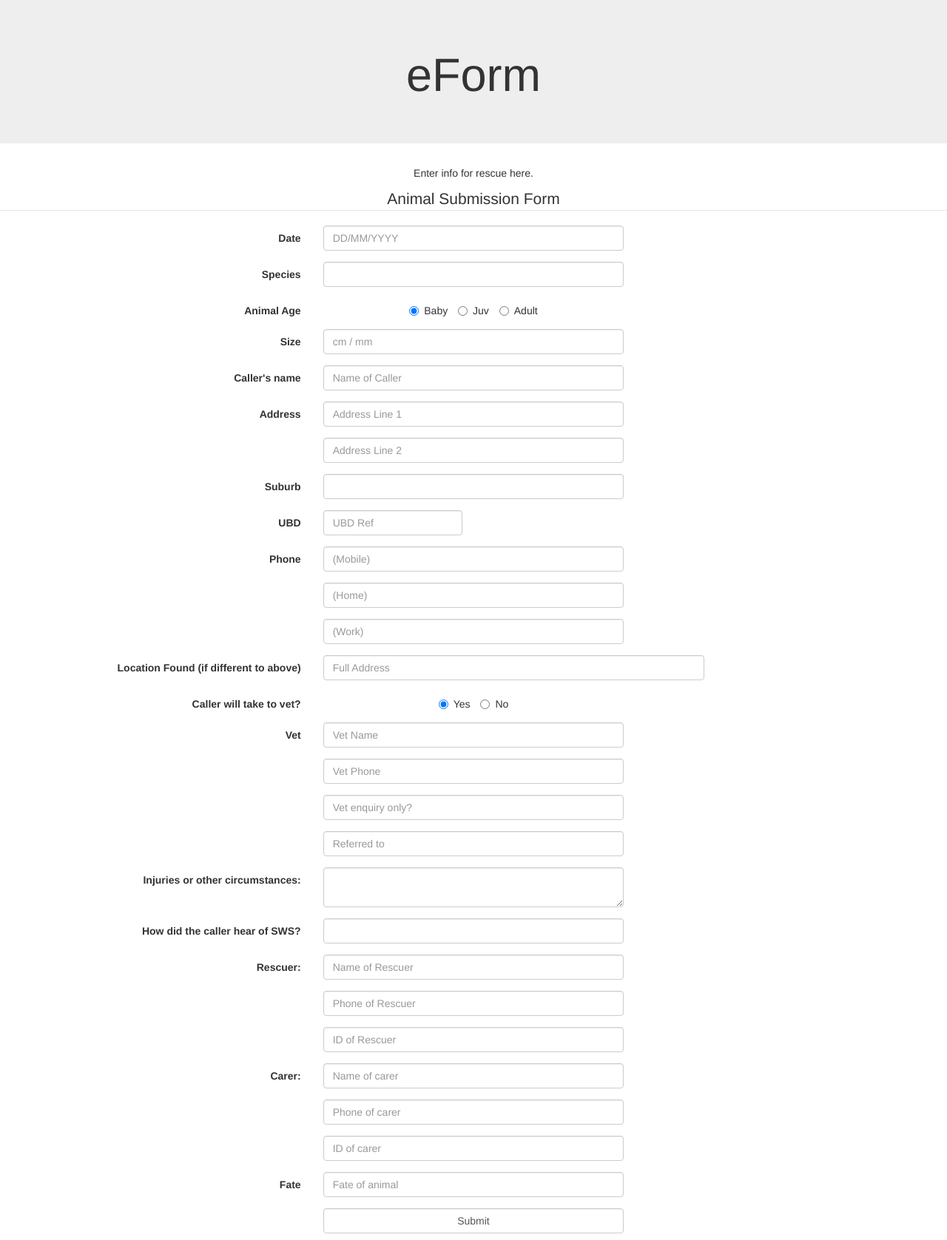
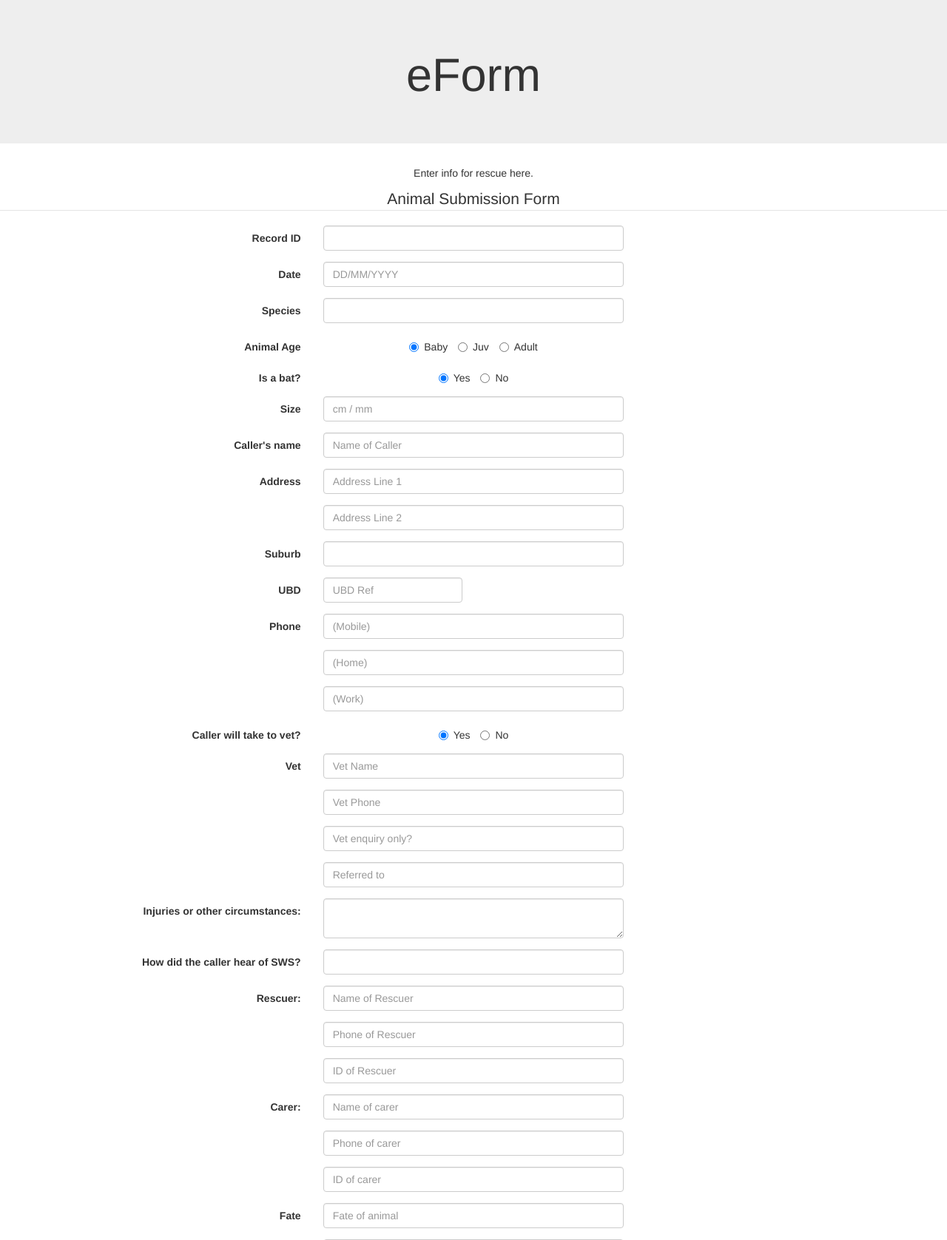
Before and after one commit to samturner3/SWRCA, a PHP site: page /comp344Ass2_PDO/eForm.php in a window 1280 px wide. Shown: the part 53-1730 px from the top of the page at 74% size. Run offline with PHP 8.4, Linux system fonts and the light colour scheme; some libraries are stand-ins or nearby versions.

Commit message:
modified e-form, removed unnecessary fields and updated sql insert statement

```diff
--- a/animalprofiletemplate.php
+++ b/animalprofiletemplate.php
@@ -151,7 +151,7 @@ require 'includes/pagetop.php'; ?>
 
       	<?php } ?>
 
-<?php if($row['species'] == 'Bat') : ?>
+<?php if($row['isBat'] == 'bat') : ?>
           <div class="col-sm-8 text-left col-lg-10">
             <img src='includes/batplotweight.php' class="img-responsive">
             <br></br>
--- a/eForm.php
+++ b/eForm.php
@@ -101,9 +101,18 @@ require 'includes/pagetop.php'; ?>
 
 <!-- Text input-->
 <div class="form-group">
+  <label class="col-md-4 control-label" for="textinput">Record ID</label>
+  <div class="col-md-4">
+  <input id="textinput" name="recordID" type="text" class="form-control input-md" required="">
+
+  </div>
+</div>
+
+<!-- Text input-->
+<div class="form-group">
   <label class="col-md-4 control-label" for="textinput">Date</label>
   <div class="col-md-4">
-  <input id="textinput" name="date" type="text" placeholder="DD/MM/YYYY" class="form-control input-md">
+  <input id="textinput" name="date" type="text" placeholder="DD/MM/YYYY" class="form-control input-md" required="">
 
   </div>
 </div>
@@ -112,7 +121,7 @@ require 'includes/pagetop.php'; ?>
 <div class="form-group">
   <label class="col-md-4 control-label" for="textinput">Species</label>
   <div class="col-md-4">
-  <input id="textinput" name="species" type="text" placeholder="" class="form-control input-md">
+  <input id="textinput" name="species" type="text" placeholder="" class="form-control input-md" required="">
 
   </div>
 </div>
@@ -126,12 +135,27 @@ require 'includes/pagetop.php'; ?>
       Baby
     </label>
     <label class="radio-inline" for="animalAge-1">
-      <input type="radio" name="animal_age" id="animalAge-1" value="Juv">
+      <input type="radio" name="animal_age" id="animalAge-1" value="Juvenile">
       Juv
     </label>
     <label class="radio-inline" for="animalAge-2">
       <input type="radio" name="animal_age" id="animalAge-2" value="Adult">
       Adult
+    </label>
+  </div>
+</div>
+
+<!-- Multiple Radios (inline) -->
+<div class="form-group">
+  <label class="col-md-4 control-label" for="bat_status">Is a bat?</label>
+  <div class="col-md-4">
+    <label class="radio-inline" for="animalAge-0">
+      <input type="radio" name="batCheck" id="animalAge-0" value="bat" checked="checked">
+      Yes
+    </label>
+    <label class="radio-inline" for="animalAge-1">
+      <input type="radio" name="batCheck" id="animalAge-1" value="other">
+      No
     </label>
   </div>
 </div>
@@ -212,15 +236,6 @@ require 'includes/pagetop.php'; ?>
   <label class="col-md-4 control-label" for="workPhone"></label>
   <div class="col-md-4">
   <input id="workPhone" name="phone_work" type="text" placeholder="(Work)" class="form-control input-md">
-
-  </div>
-</div>
-
-<!-- Text input-->
-<div class="form-group">
-  <label class="col-md-4 control-label" for="locationFound">Location Found (if different to above)</label>
-  <div class="col-md-5">
-  <input id="locationFound" name="location" type="text" placeholder="Full Address" class="form-control input-md">
 
   </div>
 </div>
@@ -336,7 +351,7 @@ require 'includes/pagetop.php'; ?>
 <div class="form-group">
   <label class="col-md-4 control-label" for="carerID"></label>
   <div class="col-md-4">
-  <input id="carerID" name="carer_id" type="text" placeholder="ID of carer" class="form-control input-md">
+  <input id="carerID" name="carer_id" type="text" placeholder="ID of carer" class="form-control input-md"  required="">
 
   </div>
 </div>
--- a/profile2.php
+++ b/profile2.php
@@ -103,7 +103,6 @@ require 'includes/pagetop.php'; ?>
 </div>
 
 <div class="container-fluid bg-3 text-center">
-  <p>All profiles below are pulled from a database, and will be sortable based on query etc.<br>We will also implement a list view etc.</p><br>
   <div class="row">
 
 
--- a/send_post.php
+++ b/send_post.php
@@ -11,8 +11,8 @@ if ($conn->connect_error) {
     die("Connection failed: " . $conn->connect_error);
 }
 
- $sql = "INSERT INTO master_animal (`date`, `species`, `animal_age`, `size`, `caller_name`, `address_1`, `address_2`, `suburb`, `UBD`, `phone_mob`, `phone_home`, `phone_work`, `location`, `caller_to_vet`, `vet_name`, `vet_phone`, `vet_enquiry`, `referral`, `injuries`, `sws`, `rescuer_name`, `rescuer_phone`, `rescuer_id`, `carer_name`, `carer_phone`, `carer_id`, `fate`)
- VALUES ('$_POST[date]', '$_POST[species]', '$_POST[animal_age]', '$_POST[size]', '$_POST[caller_name]', '$_POST[address_1]', '$_POST[address_2]', '$_POST[suburb]', '$_POST[UBD]', '$_POST[phone_mob]', '$_POST[phone_home]', '$_POST[phone_work]', '$_POST[location]', '$_POST[caller_to_vet]', '$_POST[vet_name]', '$_POST[vet_phone]', '$_POST[vet_enquiry]', '$_POST[referral]', '$_POST[injuries]', '$_POST[sws]', '$_POST[rescuer_name]', '$_POST[rescuer_phone]', '$_POST[rescuer_id]', '$_POST[carer_name]', '$_POST[carer_phone]', '$_POST[carer_id]', '$_POST[fate]')";
+ $sql = "INSERT INTO master_animal (`record_id`,`date`, `species`, `isBat`, `animal_age`, `size`, `caller_name`, `address_1`, `address_2`, `suburb`, `UBD`, `phone_mob`, `phone_home`, `phone_work`, `caller_to_vet`, `vet_name`, `vet_phone`, `vet_enquiry`, `referral`, `injuries`, `sws`, `rescuer_name`, `rescuer_phone`, `rescuer_id`, `carer_name`, `carer_phone`, `carer_id`, `fate`)
+ VALUES ('$_POST[recordID]', '$_POST[date]', '$_POST[species]', '$_POST[batCheck]', '$_POST[animal_age]', '$_POST[size]', '$_POST[caller_name]', '$_POST[address_1]', '$_POST[address_2]', '$_POST[suburb]', '$_POST[UBD]', '$_POST[phone_mob]', '$_POST[phone_home]', '$_POST[phone_work]', '$_POST[caller_to_vet]', '$_POST[vet_name]', '$_POST[vet_phone]', '$_POST[vet_enquiry]', '$_POST[referral]', '$_POST[injuries]', '$_POST[sws]', '$_POST[rescuer_name]', '$_POST[rescuer_phone]', '$_POST[rescuer_id]', '$_POST[carer_name]', '$_POST[carer_phone]', '$_POST[carer_id]', '$_POST[fate]')";
 
 if ($conn->query($sql) === TRUE) {
     echo "New record created successfully";
```
Also changed, not shown: images/1.jpg (added).
